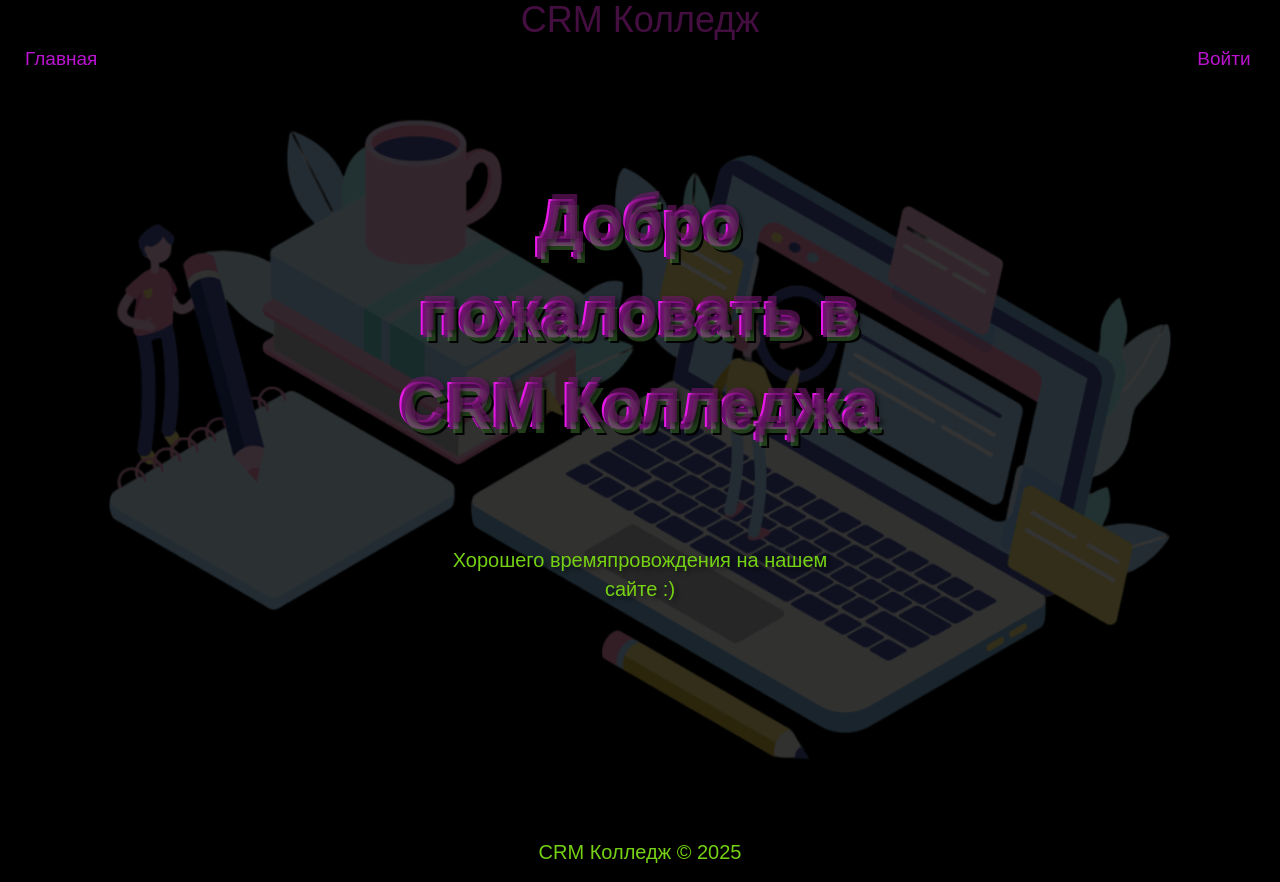
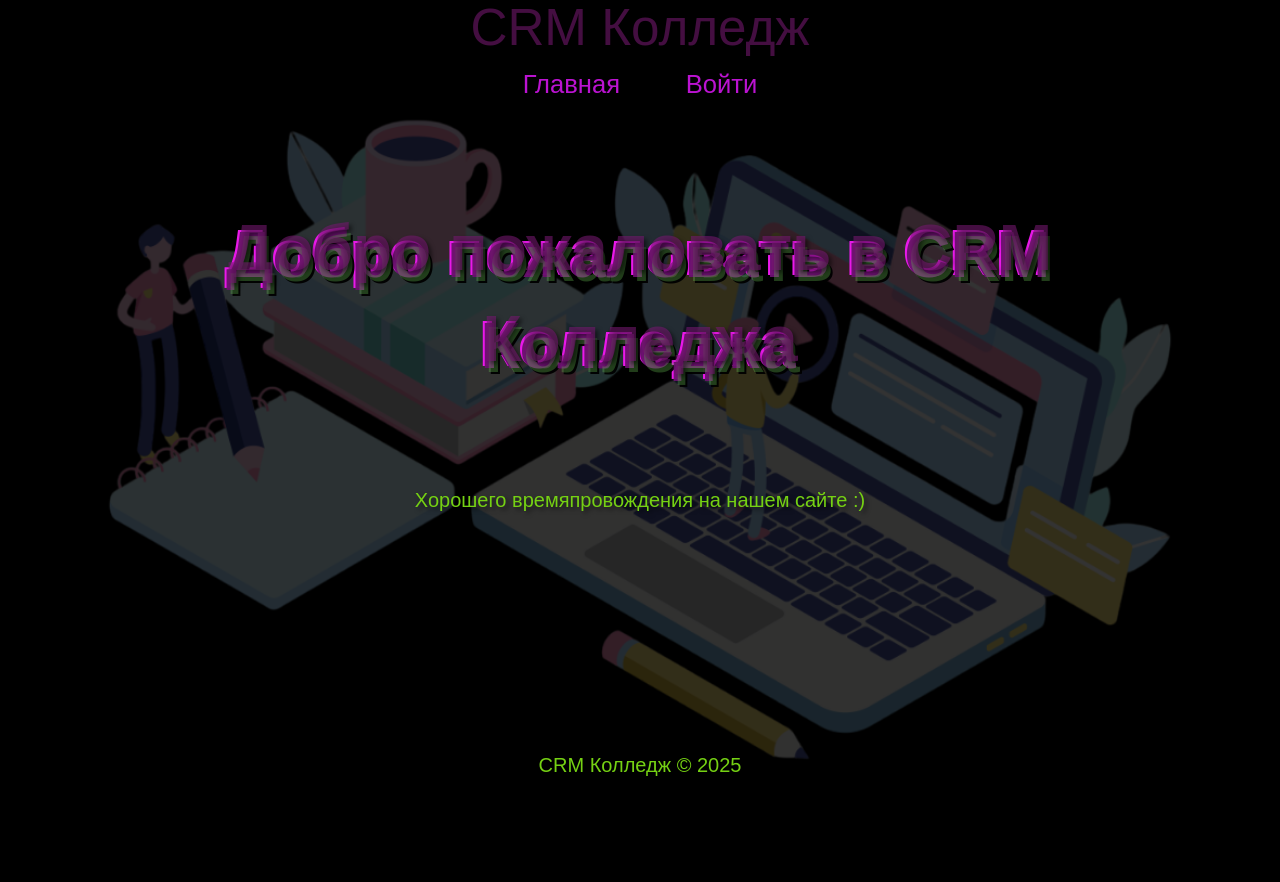
Before and after one commit to madagaskarvb/CRM-sys-for-colleges, a Django app: page / in a window 1280 px wide. After the commit the page ends 776 px from the top, so only its background shows below. Run offline with Django 5.2, Linux system fonts and the light colour scheme; some libraries are stand-ins or nearby versions.

Commit message:
Update mainPage.css

```diff
--- a/crmka/locallibrary/catalog/static/css/basikPages/mainPage.css
+++ b/crmka/locallibrary/catalog/static/css/basikPages/mainPage.css
@@ -8,13 +9,17 @@ body {
   padding: 0;
   font-family: Arial, sans-serif;
   color: #74186e96;
+  display: flex;
+  flex-direction: column;
   justify-content: center;
   align-items: center;
   text-align: center;
+  min-height: 100vh; /* Занимает всю высоту окна */
 }
 
+/* Стили для текста с эффектом волны */
 .wavy-text {
-  font-size: 48px;
+  font-size: 5vw; /* Размер текста зависит от ширины окна */
   font-weight: bold;
   color: #74186e96;
   position: relative;
@@ -46,24 +50,28 @@ body {
   }
 }
 
+/* Стили для header */
 header h1 {
-  margin: 0 0 0.5rem 0;
+  margin: 0 0 1rem 0;
+  font-size: 4vw; /* Размер заголовка зависит от ширины окна */
 }
 
+/* Стили для навигации */
 nav ul {
   list-style: none;
   display: flex;
-  justify-content: flex-start;
-  gap: 105rem;
+  justify-content: center;
+  gap: 2vw; /* Расстояние между элементами зависит от ширины окна */
   margin: 0;
   padding: 0;
+  flex-wrap: wrap; /* Перенос элементов на новую строку при необходимости */
 }
 
 nav a {
   color: #bb13d1;
   text-decoration: none;
-  font-size: 1.9rem;
-  padding: 1.75rem 2.5rem;
+  font-size: 2vw; /* Размер текста зависит от ширины окна */
+  padding: 1rem 2rem;
   border-radius: 5px;
   transition: background-color 0.3s ease;
 }
@@ -72,19 +80,23 @@ nav a:hover {
   background-color: rgba(187, 17, 209, 0.252);
 }
 
+/* Стили для main */
 main {
-  max-width: 800px;
+  max-width: 90%; /* Ширина зависит от размера окна */
   margin: 0 auto;
-  padding: 5rem;
+  padding: 2rem;
 }
 
+/* Стили для footer */
 footer {
   color: #75D113;
   text-align: center;
-  padding: 0.5rem;
-  margin-top: 2rem;
+  padding: 1rem;
+  margin-top: auto; /* Прижимаем футер к низу */
+  width: 100%;
 }
 
+/* Стили для таблиц */
 table {
   width: 100%;
   border-collapse: collapse;
```
Also changed, not shown: other parts of crmka/locallibrary/catalog/static/css/basikPages/mainPage.css (+74 -1 lines). Lines whose indentation alone changed are shown as unchanged.
